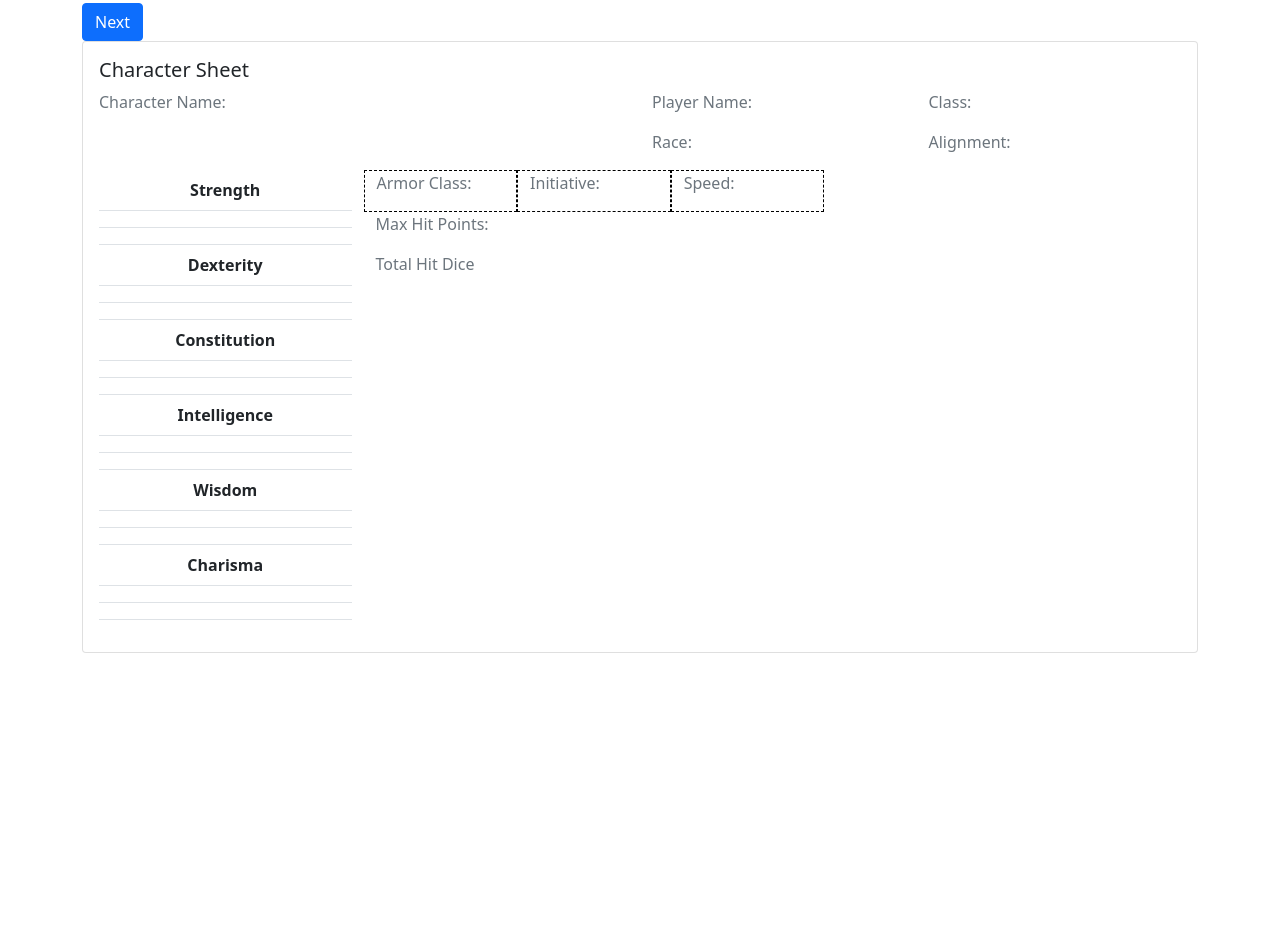
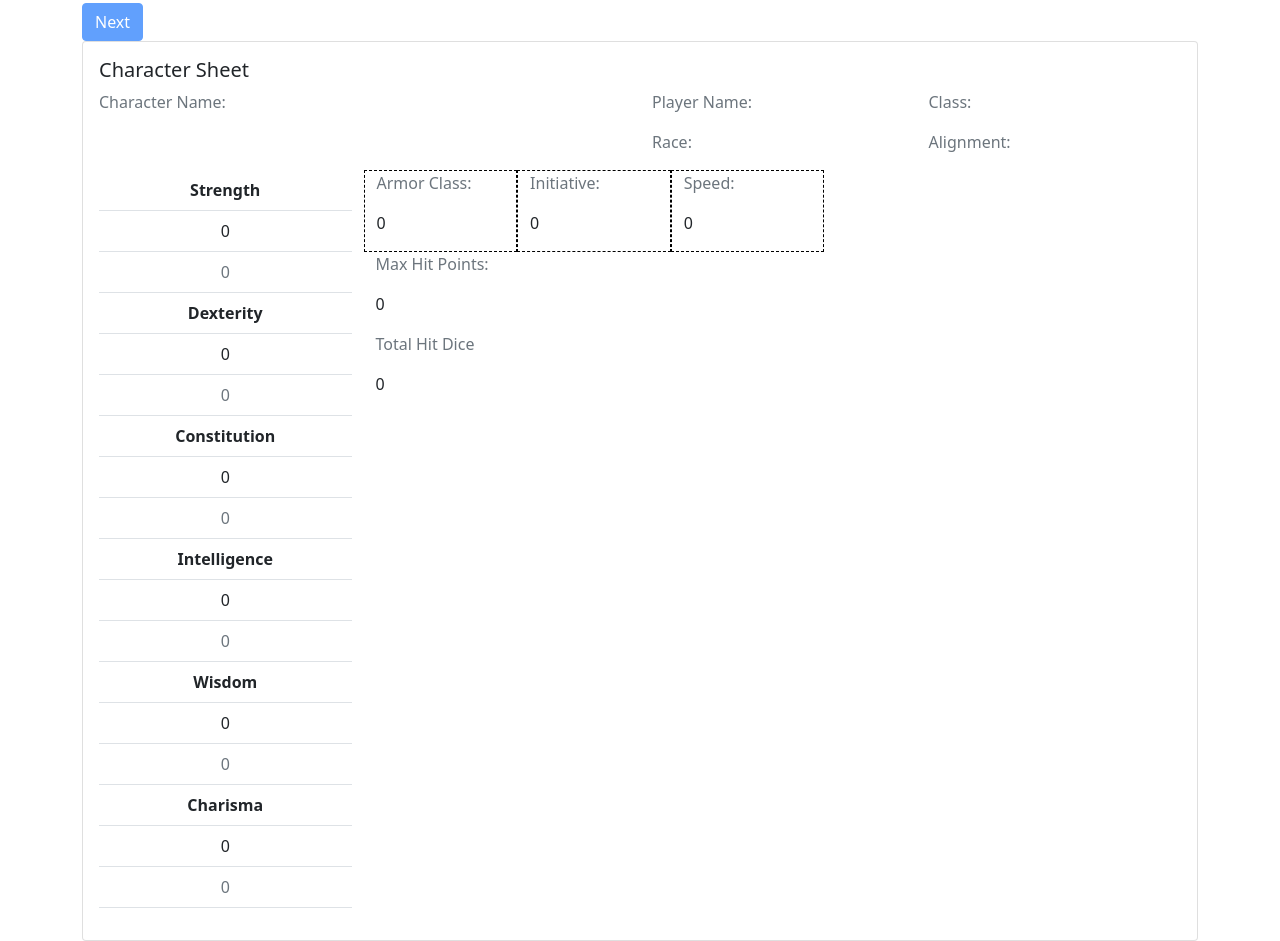
Before and after one commit to MxZoe/character-creator, a website built with webpack: page src/index.html in a window 1280 px wide. Shown: the part 224-1165 px from the top of the page. Before the commit the page ends 877 px from the top, so only its background shows below. Built offline with nearby package versions, Linux system fonts and the light colour scheme.

Commit message:
add placeholder numbers in character sheet and disabled to nextButton

```diff
--- a/src/index.html
+++ b/src/index.html
@@ -79,7 +79,7 @@
             </select>
           </div>
         </div>
-        <button type="button" class="btn btn-primary" id="nextButton">Next</button>
+        <button type="button" class="btn btn-primary" id="nextButton" disabled>Next</button>
       </div>
       <div id="abilityScoreSelection">
         <!--buttons for ability score methods-->
@@ -235,55 +235,55 @@
                   <th>Strength</th>
                 </tr>
                 <tr>
-                  <td><span id="strAbilityScore"></span></td>
+                  <td><span id="strAbilityScore">0</span></td>
                 </tr>
                 <tr>
-                  <td><span id="strAbilityModifier" class="text-muted"></span></td>
+                  <td><span id="strAbilityModifier" class="text-muted">0</span></td>
                 </tr>
                 <tr>
                   <th>Dexterity</th>
                 </tr>
                 <tr>
-                  <td><span id="dexAbilityScore"></span></td>
+                  <td><span id="dexAbilityScore">0</span></td>
                 </tr>
                 <tr>
-                  <td><span id="dexAbilityModifier" class="text-muted"></span></td>
+                  <td><span id="dexAbilityModifier" class="text-muted">0</span></td>
                 </tr>
                 <tr>
                   <th>Constitution</th>
                 </tr>
                 <tr>
-                  <td><span id="conAbilityScore"></span></td>
+                  <td><span id="conAbilityScore">0</span></td>
                 </tr>
                 <tr>
-                  <td><span id="conAbilityModifier" class="text-muted"></span></td>
+                  <td><span id="conAbilityModifier" class="text-muted">0</span></td>
                 </tr>
                 <tr>
                   <th>Intelligence</th>
                 </tr>
                 <tr>
-                  <td><span id="intAbilityScore"></span></td>
+                  <td><span id="intAbilityScore">0</span></td>
                 </tr>
                 <tr>
-                  <td><span id="intAbilityModifier" class="text-muted"></span></td>
+                  <td><span id="intAbilityModifier" class="text-muted">0</span></td>
                 </tr>
               <tr>
                   <th>Wisdom</th>
                 </tr>
                 <tr>
-                  <td><span id="wisAbilityScore"></span></td>
+                  <td><span id="wisAbilityScore">0</span></td>
                 </tr>
                 <tr>
-                  <td><span id="wisAbilityModifier" class="text-muted"></span></td>
+                  <td><span id="wisAbilityModifier" class="text-muted">0</span></td>
                 </tr>
               <tr>
                   <th>Charisma</th>
                 </tr>
                 <tr>
-                  <td><span id="chaAbilityScore"></span></td>
+                  <td><span id="chaAbilityScore">0</span></td>
                 </tr>
                 <tr>
-                  <td><span id="chaAbilityModifier" class="text-muted"></span></td>
+                  <td><span id="chaAbilityModifier" class="text-muted">0</span></td>
                 </tr>
             </table>
           </div>
@@ -292,25 +292,25 @@
             <div class="row">
               <div class="col characterStatsDisplayBox">
                 <p class="text-muted">Armor Class:</p>
-                <p><span id="armorClassDisplay"></span></p>
+                <p><span id="armorClassDisplay">0</span></p>
               </div>
               <div class="col characterStatsDisplayBox">
                 <p class="text-muted">Initiative:</p>
-                <p><span id="initiativeDisplay"></span></p>
+                <p><span id="initiativeDisplay">0</span></p>
               </div>
               <div class="col characterStatsDisplayBox">
                 <p class="text-muted">Speed:</p>
-                <p><span id="speedDisplay"></span></p>
+                <p><span id="speedDisplay">0</span></p>
               </div>
             </div>
             <div class="row">
               <div>
                 <p class="text-muted">Max Hit Points:</p>
-                <p><span id="maxHitPointsDisplay"></span></p>
+                <p><span id="maxHitPointsDisplay">0</span></p>
               </div>
               <div>
                 <p class="text-muted">Total Hit Dice</p>
-                <p><span id="totalHitDiceDisplay"></span></p>
+                <p><span id="totalHitDiceDisplay">0</span></p>
               </div>
             </div>
           </div>
```
